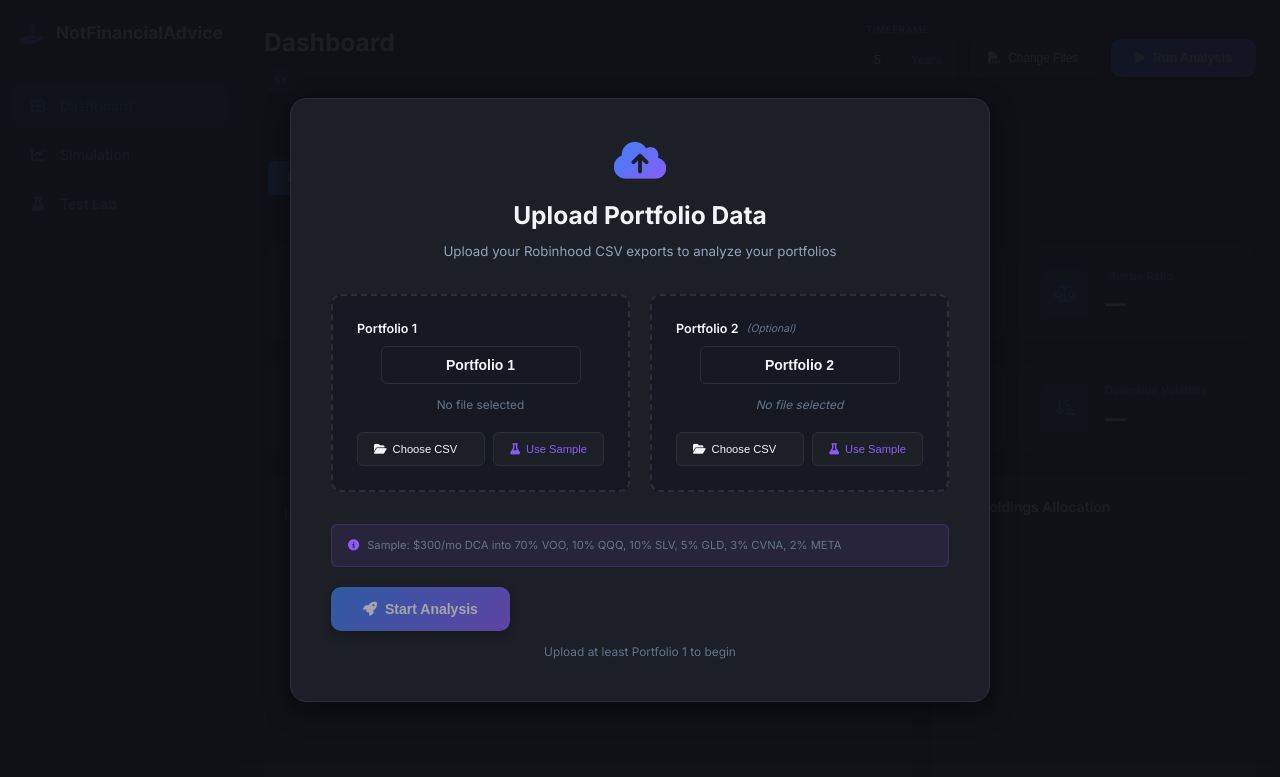
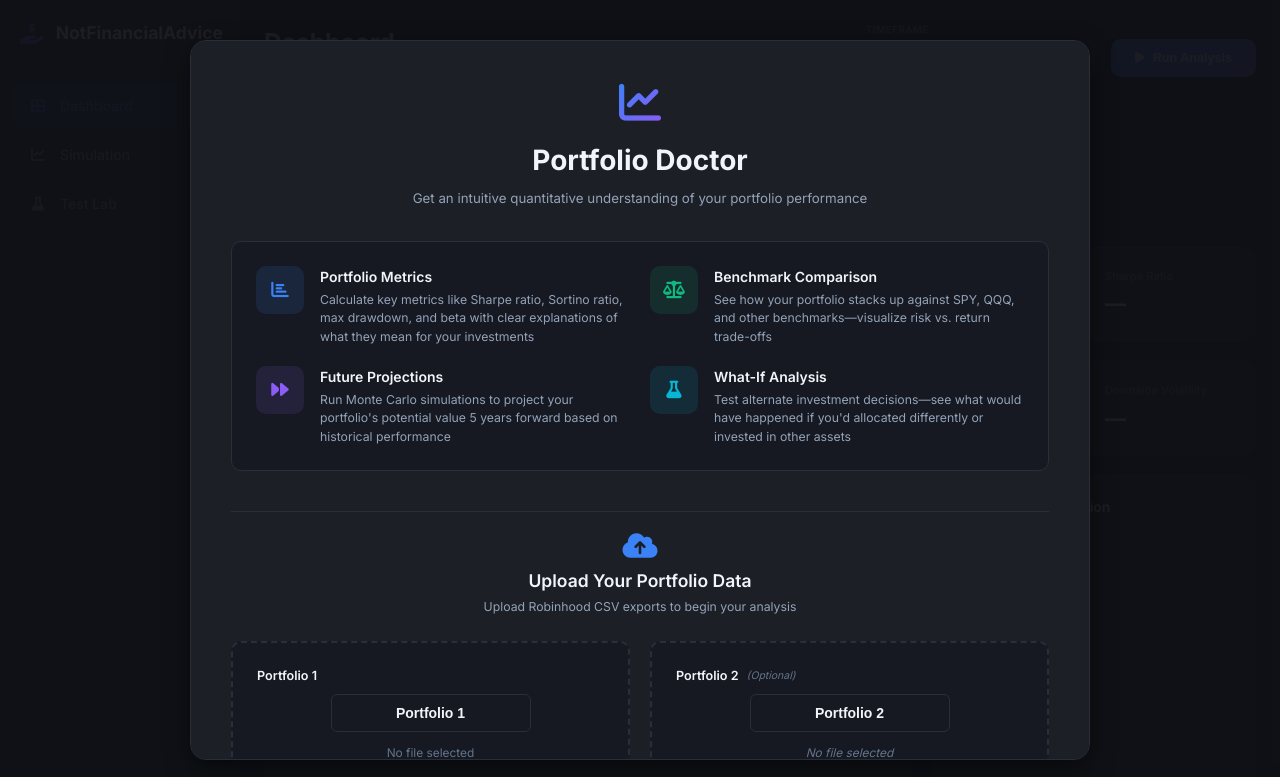
Before and after one commit to gabrielesansonc/portfolio_doctor, a plain HTML site: page frontend/index.html in a window 1280 px wide. Shown: the top 777 px of the page. Drawn offline with nearby package versions, Linux system fonts and the light colour scheme; no server answers.

Commit message:
Add app description to landing page explaining portfolio analysis features

```diff
--- a/frontend/assets/styles.css
+++ b/frontend/assets/styles.css
@@ -1247,9 +1247,11 @@ body {
   border: 1px solid var(--border-color);
   border-radius: var(--radius-lg);
   padding: 40px;
-  max-width: 700px;
+  max-width: 900px;
   width: 100%;
   box-shadow: var(--shadow-lg);
+  max-height: 90vh;
+  overflow-y: auto;
 }
 
 .upload-modal-header {
@@ -1267,7 +1269,7 @@ body {
 }
 
 .upload-modal-header h2 {
-  font-size: 1.75rem;
+  font-size: 2rem;
   font-weight: 700;
   margin-bottom: 8px;
 }
@@ -1275,6 +1277,103 @@ body {
 .upload-modal-header p {
   color: var(--text-secondary);
   font-size: 0.95rem;
+}
+
+.upload-subtitle {
+  font-size: 1rem;
+  color: var(--text-secondary);
+  max-width: 600px;
+  margin: 0 auto;
+}
+
+/* App Description Section */
+.app-description {
+  margin-bottom: 40px;
+  padding: 24px;
+  background: var(--bg-secondary);
+  border-radius: var(--radius-md);
+  border: 1px solid var(--border-color);
+}
+
+.description-grid {
+  display: grid;
+  grid-template-columns: repeat(2, 1fr);
+  gap: 20px;
+}
+
+.description-item {
+  display: flex;
+  gap: 16px;
+  align-items: flex-start;
+}
+
+.description-icon {
+  width: 48px;
+  height: 48px;
+  border-radius: var(--radius-md);
+  display: flex;
+  align-items: center;
+  justify-content: center;
+  font-size: 1.25rem;
+  flex-shrink: 0;
+}
+
+.description-icon.blue {
+  background: var(--accent-blue-bg);
+  color: var(--accent-blue);
+}
+
+.description-icon.green {
+  background: var(--accent-green-bg);
+  color: var(--accent-green);
+}
+
+.description-icon.purple {
+  background: var(--accent-purple-bg);
+  color: var(--accent-purple);
+}
+
+.description-icon.cyan {
+  background: rgba(6, 182, 212, 0.12);
+  color: var(--accent-cyan);
+}
+
+.description-content h3 {
+  font-size: 1rem;
+  font-weight: 600;
+  margin-bottom: 4px;
+  color: var(--text-primary);
+}
+
+.description-content p {
+  font-size: 0.875rem;
+  color: var(--text-secondary);
+  line-height: 1.5;
+}
+
+/* Upload Section Header */
+.upload-section-header {
+  text-align: center;
+  margin-bottom: 24px;
+  padding-top: 20px;
+  border-top: 1px solid var(--border-color);
+}
+
+.upload-section-header i {
+  font-size: 2rem;
+  color: var(--accent-blue);
+  margin-bottom: 8px;
+}
+
+.upload-section-header h3 {
+  font-size: 1.25rem;
+  font-weight: 600;
+  margin-bottom: 4px;
+}
+
+.upload-section-header p {
+  font-size: 0.875rem;
+  color: var(--text-secondary);
 }
 
 .upload-cards {
@@ -1922,6 +2021,23 @@ body {
 
   .upload-modal {
     padding: 24px;
+    max-width: 95%;
+  }
+
+  .description-grid {
+    grid-template-columns: 1fr;
+  }
+
+  .upload-modal-header h2 {
+    font-size: 1.5rem;
+  }
+
+  .description-content h3 {
+    font-size: 0.95rem;
+  }
+
+  .description-content p {
+    font-size: 0.8rem;
   }
 }
 
@@ -1932,6 +2048,10 @@ body {
 
   .compare-delta-column {
     order: -1;
+  }
+
+  .description-grid {
+    grid-template-columns: 1fr;
   }
 }
 
--- a/frontend/index.html
+++ b/frontend/index.html
@@ -44,9 +44,58 @@
       <div id="uploadOverlay" class="upload-overlay active">
         <div class="upload-modal">
           <div class="upload-modal-header">
+            <i class="fas fa-chart-line"></i>
+            <h2>Portfolio Doctor</h2>
+            <p class="upload-subtitle">Get an intuitive quantitative understanding of your portfolio performance</p>
+          </div>
+
+          <!-- App Description -->
+          <div class="app-description">
+            <div class="description-grid">
+              <div class="description-item">
+                <div class="description-icon blue">
+                  <i class="fas fa-chart-bar"></i>
+                </div>
+                <div class="description-content">
+                  <h3>Portfolio Metrics</h3>
+                  <p>Calculate key metrics like Sharpe ratio, Sortino ratio, max drawdown, and beta with clear explanations of what they mean for your investments</p>
+                </div>
+              </div>
+              <div class="description-item">
+                <div class="description-icon green">
+                  <i class="fas fa-scale-balanced"></i>
+                </div>
+                <div class="description-content">
+                  <h3>Benchmark Comparison</h3>
+                  <p>See how your portfolio stacks up against SPY, QQQ, and other benchmarks—visualize risk vs. return trade-offs</p>
+                </div>
+              </div>
+              <div class="description-item">
+                <div class="description-icon purple">
+                  <i class="fas fa-forward"></i>
+                </div>
+                <div class="description-content">
+                  <h3>Future Projections</h3>
+                  <p>Run Monte Carlo simulations to project your portfolio's potential value 5 years forward based on historical performance</p>
+                </div>
+              </div>
+              <div class="description-item">
+                <div class="description-icon cyan">
+                  <i class="fas fa-flask"></i>
+                </div>
+                <div class="description-content">
+                  <h3>What-If Analysis</h3>
+                  <p>Test alternate investment decisions—see what would have happened if you'd allocated differently or invested in other assets</p>
+                </div>
+              </div>
+            </div>
+          </div>
+
+          <!-- Upload Section -->
+          <div class="upload-section-header">
             <i class="fas fa-cloud-upload-alt"></i>
-            <h2>Upload Portfolio Data</h2>
-            <p>Upload your Robinhood CSV exports to analyze your portfolios</p>
+            <h3>Upload Your Portfolio Data</h3>
+            <p>Upload Robinhood CSV exports to begin your analysis</p>
           </div>
 
           <div class="upload-cards">
```
